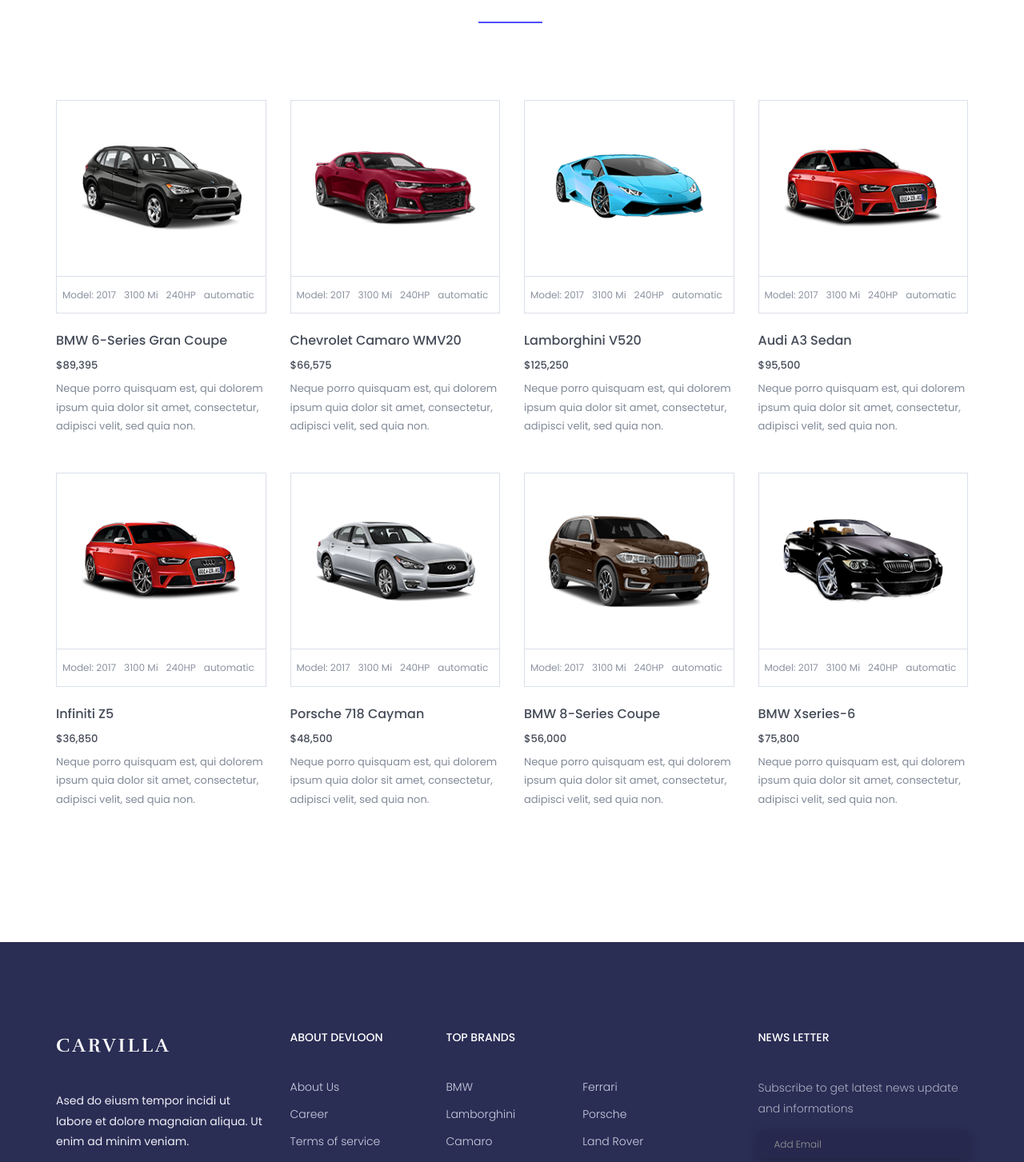
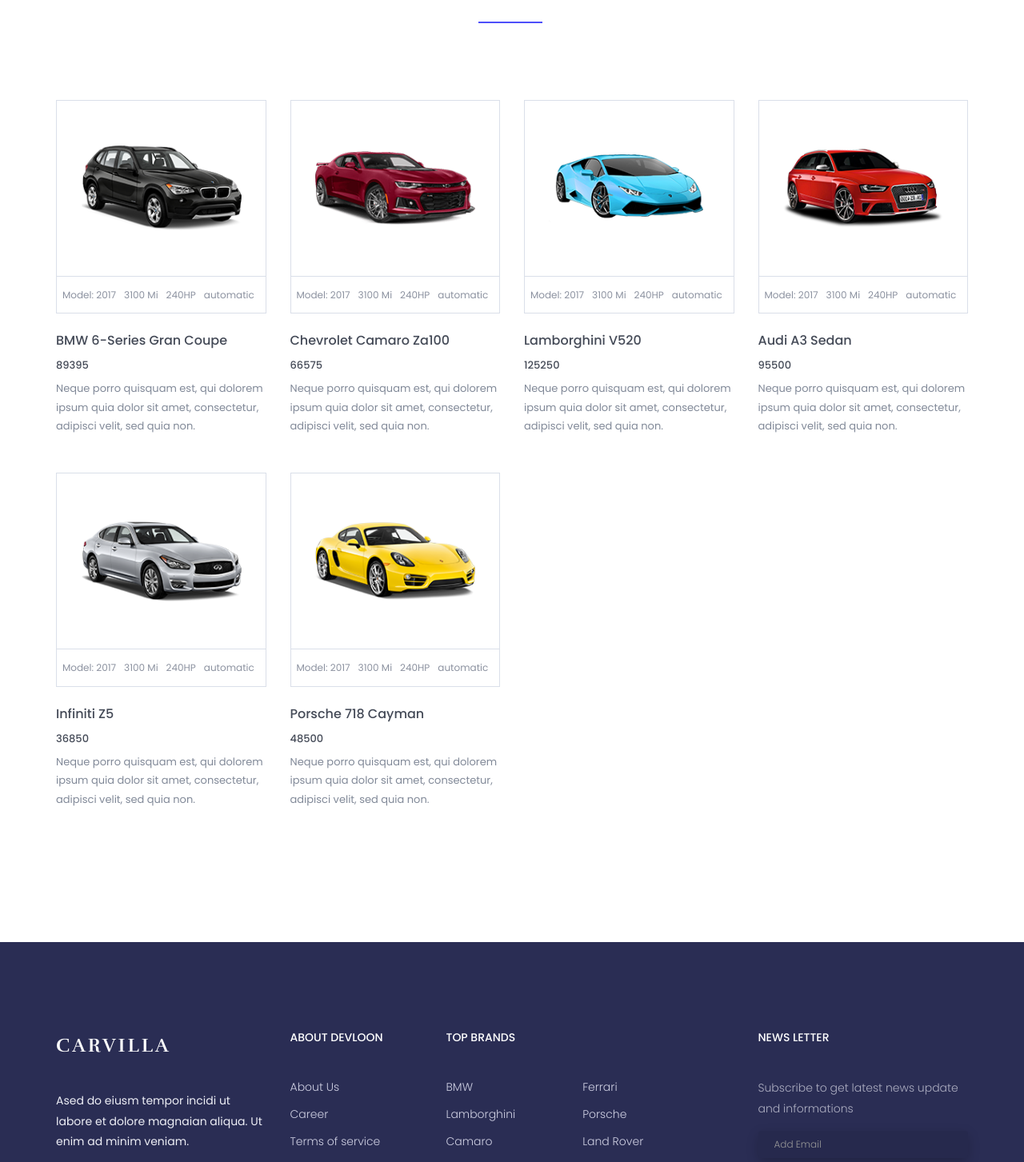
Before and after one commit to a-code-miner/CodeyadNextAppRouter, a Next.js app: page /cars in a window 1280 px wide. Shown: the part 660-2113 px from the top of the page at 80% size. Built offline with nearby package versions, Linux system fonts and the light colour scheme; some icons are missing.

Commit message:
20-navigation-link-active-link lesson

```diff
--- a/app/cars/page.js
+++ b/app/cars/page.js
@@ -1,6 +1,18 @@
+'use client';
 import React from 'react';
+import {useRouter} from "next/navigation";
+
+const cars = [
+	{id: 1, title: 'BMW 6-series gran coupe', price: 89395, img: 'assets/images/featured-cars/fc1.png'},
+	{id: 2, title: 'chevrolet camaro za100', price: 66575, img: 'assets/images/featured-cars/fc2.png'},
+	{id: 3, title: 'lamborghini v520', price: 125250, img: 'assets/images/featured-cars/fc3.png'},
+	{id: 4, title: 'audi a3 sedan', price: 95500, img: 'assets/images/featured-cars/fc4.png'},
+	{id: 5, title: 'infiniti z5', price: 36850, img: 'assets/images/featured-cars/fc5.png'},
+	{id: 6, title: 'porsche 718 cayman', price: 48500, img: 'assets/images/featured-cars/fc6.png'},
+];
 
 function Cars() {
+	const router = useRouter();
 	return (
 		<div>
 			<section id="new-cars" className="new-cars">
@@ -34,74 +46,6 @@
 													doloremque
 													laudantium.
 												</p>
-												<button className="welcome-btn new-cars-btn"
-														onClick="window.location.href='#'">
-													view details
-												</button>
-											</div>
-										</div>
-									</div>
-								</div>
-							</div>
-							<div className="new-cars-item">
-								<div className="single-new-cars-item">
-									<div className="row">
-										<div className="col-md-7 col-sm-12">
-											<div className="new-cars-img">
-												<img src="/assets/images/new-cars-model/ncm2.png" alt="img"/>
-											</div>
-										</div>
-										<div className="col-md-5 col-sm-12">
-											<div className="new-cars-txt">
-												<h2><a href="#">BMW series-3 wagon</a></h2>
-												<p>
-													Duis aute irure dolor in reprehenderit in voluptate velit esse
-													cillum dolore eu
-													fugiat nulla pariatur. Excepteur sint occaecat cupidatat non
-													proident, sunt in
-													culpa qui officia deserunt mollit anim id est laborum.
-												</p>
-												<p className="new-cars-para2">
-													Sed ut pers unde omnis iste natus error sit voluptatem accusantium
-													doloremque
-													laudantium.
-												</p>
-												<button className="welcome-btn new-cars-btn"
-														onClick="window.location.href='#'">
-													view details
-												</button>
-											</div>
-										</div>
-									</div>
-								</div>
-							</div>
-							<div className="new-cars-item">
-								<div className="single-new-cars-item">
-									<div className="row">
-										<div className="col-md-7 col-sm-12">
-											<div className="new-cars-img">
-												<img src="/assets/images/new-cars-model/ncm3.png" alt="img"/>
-											</div>
-										</div>
-										<div className="col-md-5 col-sm-12">
-											<div className="new-cars-txt">
-												<h2><a href="#">ferrari 488 superfast</a></h2>
-												<p>
-													Duis aute irure dolor in reprehenderit in voluptate velit esse
-													cillum dolore eu
-													fugiat nulla pariatur. Excepteur sint occaecat cupidatat non
-													proident, sunt in
-													culpa qui officia deserunt mollit anim id est laborum.
-												</p>
-												<p className="new-cars-para2">
-													Sed ut pers unde omnis iste natus error sit voluptatem accusantium
-													doloremque
-													laudantium.
-												</p>
-												<button className="welcome-btn new-cars-btn"
-														onClick="window.location.href='#'">
-													view details
-												</button>
 											</div>
 										</div>
 									</div>
@@ -120,11 +64,13 @@
 					</div>
 					<div className="featured-cars-content">
 						<div className="row">
-							<div className="col-lg-3 col-md-4 col-sm-6">
+							{cars.map(car => (
+								<div onClick={() => router.push(`/cars/${car.id}`)} key={car.id}
+									 className="col-lg-3 col-md-4 col-sm-6">
 									<div className="single-featured-cars">
 										<div className="featured-img-box">
 											<div className="featured-cars-img">
-											<img src="assets/images/featured-cars/fc1.png" alt="cars"/>
+												<img src={car.img} alt="cars"/>
 											</div>
 											<div className="featured-model-info">
 												<p>
@@ -136,8 +82,8 @@
 											</div>
 										</div>
 										<div className="featured-cars-txt">
-										<h2><a href="#">BMW 6-series gran coupe</a></h2>
-										<h3>$89,395</h3>
+											<h2><a href="#">{car.title}</a></h2>
+											<h3>{car.price}</h3>
 											<p>
 												Neque porro quisquam est, qui dolorem ipsum quia dolor sit amet,
 												consectetur, adipisci
@@ -146,190 +92,7 @@
 										</div>
 									</div>
 								</div>
-							<div className="col-lg-3 col-md-4 col-sm-6">
-								<div className="single-featured-cars">
-									<div className="featured-img-box">
-										<div className="featured-cars-img">
-											<img src="assets/images/featured-cars/fc2.png" alt="cars"/>
-										</div>
-										<div className="featured-model-info">
-											<p>
-												model: 2017
-												<span className="featured-mi-span"> 3100 mi</span>
-												<span className="featured-hp-span"> 240HP</span>
-												automatic
-											</p>
-										</div>
-									</div>
-									<div className="featured-cars-txt">
-										<h2><a href="#">chevrolet camaro <span>wmv20</span></a></h2>
-										<h3>$66,575</h3>
-										<p>
-											Neque porro quisquam est, qui dolorem ipsum quia dolor sit amet,
-											consectetur, adipisci
-											velit, sed quia non.
-										</p>
-									</div>
-								</div>
-							</div>
-							<div className="col-lg-3 col-md-4 col-sm-6">
-								<div className="single-featured-cars">
-									<div className="featured-img-box">
-										<div className="featured-cars-img">
-											<img src="assets/images/featured-cars/fc3.png" alt="cars"/>
-										</div>
-										<div className="featured-model-info">
-											<p>
-												model: 2017
-												<span className="featured-mi-span"> 3100 mi</span>
-												<span className="featured-hp-span"> 240HP</span>
-												automatic
-											</p>
-										</div>
-									</div>
-									<div className="featured-cars-txt">
-										<h2><a href="#">lamborghini <span>v520</span></a></h2>
-										<h3>$125,250</h3>
-										<p>
-											Neque porro quisquam est, qui dolorem ipsum quia dolor sit amet,
-											consectetur, adipisci
-											velit, sed quia non.
-										</p>
-									</div>
-								</div>
-							</div>
-							<div className="col-lg-3 col-md-4 col-sm-6">
-								<div className="single-featured-cars">
-									<div className="featured-img-box">
-										<div className="featured-cars-img">
-											<img src="assets/images/featured-cars/fc4.png" alt="cars"/>
-										</div>
-										<div className="featured-model-info">
-											<p>
-												model: 2017
-												<span className="featured-mi-span"> 3100 mi</span>
-												<span className="featured-hp-span"> 240HP</span>
-												automatic
-											</p>
-										</div>
-									</div>
-									<div className="featured-cars-txt">
-										<h2><a href="#">audi <span> a3</span> sedan</a></h2>
-										<h3>$95,500</h3>
-										<p>
-											Neque porro quisquam est, qui dolorem ipsum quia dolor sit amet,
-											consectetur, adipisci
-											velit, sed quia non.
-										</p>
-									</div>
-								</div>
-							</div>
-						</div>
-						<div className="row">
-							<div className="col-lg-3 col-md-4 col-sm-6">
-								<div className="single-featured-cars">
-									<div className="featured-img-box">
-										<div className="featured-cars-img">
-											<img src="assets/images/featured-cars/fc4.png" alt="cars"/>
-										</div>
-										<div className="featured-model-info">
-											<p>
-												model: 2017
-												<span className="featured-mi-span"> 3100 mi</span>
-												<span className="featured-hp-span"> 240HP</span>
-												automatic
-											</p>
-										</div>
-									</div>
-									<div className="featured-cars-txt">
-										<h2><a href="#">infiniti <span>z5</span></a></h2>
-										<h3>$36,850</h3>
-										<p>
-											Neque porro quisquam est, qui dolorem ipsum quia dolor sit amet,
-											consectetur, adipisci
-											velit, sed quia non.
-										</p>
-									</div>
-								</div>
-							</div>
-							<div className="col-lg-3 col-md-4 col-sm-6">
-								<div className="single-featured-cars">
-									<div className="featured-img-box">
-										<div className="featured-cars-img">
-											<img src="assets/images/featured-cars/fc5.png" alt="cars"/>
-										</div>
-										<div className="featured-model-info">
-											<p>
-												model: 2017
-												<span className="featured-mi-span"> 3100 mi</span>
-												<span className="featured-hp-span"> 240HP</span>
-												automatic
-											</p>
-										</div>
-									</div>
-									<div className="featured-cars-txt">
-										<h2><a href="#">porsche <span>718</span> cayman</a></h2>
-										<h3>$48,500</h3>
-										<p>
-											Neque porro quisquam est, qui dolorem ipsum quia dolor sit amet,
-											consectetur, adipisci
-											velit, sed quia non.
-										</p>
-									</div>
-								</div>
-							</div>
-							<div className="col-lg-3 col-md-4 col-sm-6">
-								<div className="single-featured-cars">
-									<div className="featured-img-box">
-										<div className="featured-cars-img">
-											<img src="assets/images/featured-cars/fc7.png" alt="cars"/>
-										</div>
-										<div className="featured-model-info">
-											<p>
-												model: 2017
-												<span className="featured-mi-span"> 3100 mi</span>
-												<span className="featured-hp-span"> 240HP</span>
-												automatic
-											</p>
-										</div>
-									</div>
-									<div className="featured-cars-txt">
-										<h2><a href="#"><span>bmw 8-</span>series coupe</a></h2>
-										<h3>$56,000</h3>
-										<p>
-											Neque porro quisquam est, qui dolorem ipsum quia dolor sit amet,
-											consectetur, adipisci
-											velit, sed quia non.
-										</p>
-									</div>
-								</div>
-							</div>
-							<div className="col-lg-3 col-md-4 col-sm-6">
-								<div className="single-featured-cars">
-									<div className="featured-img-box">
-										<div className="featured-cars-img">
-											<img src="assets/images/featured-cars/fc8.png" alt="cars"/>
-										</div>
-										<div className="featured-model-info">
-											<p>
-												model: 2017
-												<span className="featured-mi-span"> 3100 mi</span>
-												<span className="featured-hp-span"> 240HP</span>
-												automatic
-											</p>
-										</div>
-									</div>
-									<div className="featured-cars-txt">
-										<h2><a href="#">BMW <span> x</span>series-6</a></h2>
-										<h3>$75,800</h3>
-										<p>
-											Neque porro quisquam est, qui dolorem ipsum quia dolor sit amet,
-											consectetur, adipisci
-											velit, sed quia non.
-										</p>
-									</div>
-								</div>
-							</div>
+							))}
 						</div>
 					</div>
 				</div>
```
Also changed, not shown: app/page.js (+1 -31 lines), components/layout/Navbar.jsx (+15 -6 lines). Lines whose indentation alone changed are shown as unchanged.
